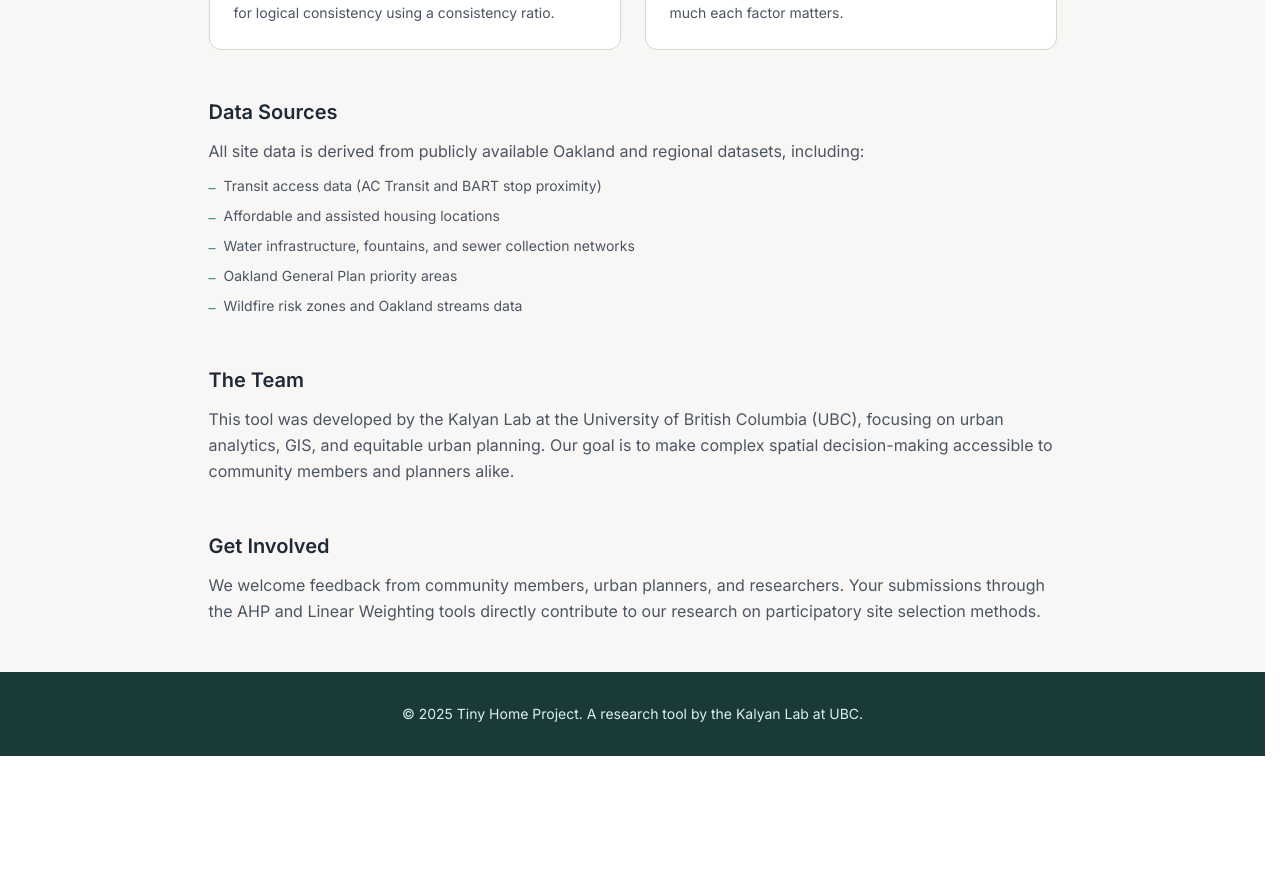
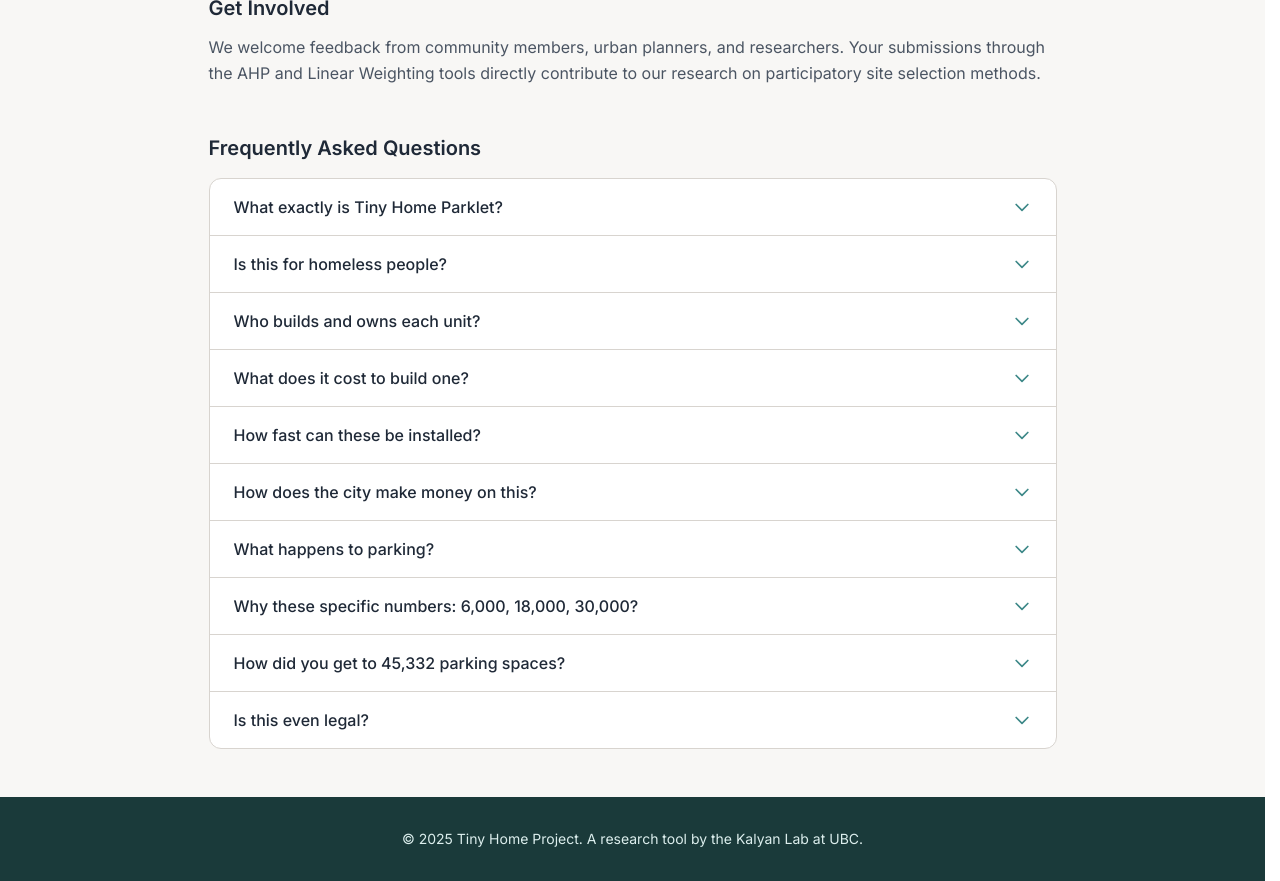
Before and after one commit to SonjiaD/tinyhomeproject, a React (Vite) app in the folder frontend/: page /about in a window 1280 px wide. Shown: the part 1540-2421 px from the top of the page. Before the commit the page ends 2296 px from the top, so only its background shows below. Built offline with nearby package versions, Linux system fonts and the light colour scheme; the HTML template or start-up script is replaced by a standard one.

Commit message:
-updating about page by condensing image to make it render faster when going to website -adding FAQ with answers from Adam (this is part of the large redesign of the website based on Adam's request) -updating about page by removing the info about MCDM (since we are not using this anymore)

```diff
--- /dev/null
+++ b/frontend/src/components/FAQSection.tsx
@@ -0,0 +1,216 @@
+import { useState } from 'react'
+
+interface FAQItem {
+  question: string
+  answer: React.ReactNode
+}
+
+const faqItems: FAQItem[] = [
+  {
+    question: 'What exactly is Tiny Home Parklet?',
+    answer: (
+      <p>
+        A factory-built home, usually around 200 square feet, with a full kitchen, bathroom, and
+        electrical hookup. Park Models is the legal term, they are built to California HCD Title 25
+        standards and ANSI 119.5. They're technically transportable structures on a chassis, which
+        means they don't require a foundation. These are not sleeping cabins or shelter beds. They
+        are full residential units, studio apartments on wheels. The Parklet part is a small fenced
+        enclosure around the home.
+      </p>
+    ),
+  },
+  {
+    question: 'Is this for homeless people?',
+    answer: (
+      <p>
+        No. These are market-rate rental units, built and owned by the adjacent property owner,
+        rented like any other apartment. Adding 6,000 to 30,000 new market-rate rentals to
+        Oakland's housing stock relieves price pressure across the entire market, which over time
+        helps everyone, including people at risk of becoming homeless. But the units themselves are
+        just housing, for anyone who wants to rent one. Coincidentally, 6,000 is more than the most
+        recently published point-in-time homeless count in 2024.
+      </p>
+    ),
+  },
+  {
+    question: 'Who builds and owns each unit?',
+    answer: (
+      <>
+        <p className="mb-3">
+          The property owner whose lot sits across the sidewalk from the parking space. They invest
+          the ~$100,000 to install and connect the unit, and they collect the rent, same legal and
+          financial structure as building an ADU in your backyard, just on the parking strip out
+          front. The city's role is to permit the use, set the standards, and collect the tax
+          revenue. This is probably the most straightforward approach, but other options could be:
+        </p>
+        <ul className="space-y-1 text-sm">
+          <li className="flex items-start gap-2">
+            <span className="text-primary-500 mt-0.5 shrink-0">-</span>
+            City-owned and rented
+          </li>
+          <li className="flex items-start gap-2">
+            <span className="text-primary-500 mt-0.5 shrink-0">-</span>
+            Private developer with a city concession
+          </li>
+          <li className="flex items-start gap-2">
+            <span className="text-primary-500 mt-0.5 shrink-0">-</span>
+            Individual occupant who owns the home and pays a "lot lease" to the city (the
+            mobilehome/RV park model)
+          </li>
+          <li className="flex items-start gap-2">
+            <span className="text-primary-500 mt-0.5 shrink-0">-</span>
+            Or maybe you have another idea?
+          </li>
+        </ul>
+      </>
+    ),
+  },
+  {
+    question: 'What does it cost to build one?',
+    answer: (
+      <p>
+        Roughly $80,000 for the factory-built unit, plus ~$20,000 for site prep and utility
+        hookup. Total: ~$100,000 per finished, occupiable home. Compare that to the
+        $150,000–$300,000 median for a California ADU or $600,000–$1,000,000+ for a Bay Area
+        apartment unit.
+      </p>
+    ),
+  },
+  {
+    question: 'How fast can these be installed?',
+    answer: (
+      <p>
+        6–10 weeks per unit, start to finish. The entire 6,000-unit deployment could be completed
+        faster than the permit review on a single conventional apartment building. There is no other
+        intervention available to Oakland that delivers occupiable housing this fast.
+      </p>
+    ),
+  },
+  {
+    question: 'How does the city make money on this?',
+    answer: (
+      <>
+        <p className="mb-3">
+          Two recurring revenues per unit: the Business License Tax on rental income (Oakland's
+          standard 1.395% of gross rents) and the Rent Adjustment Program fee ($101 per unit
+          annually). At $1,000/month rent:
+        </p>
+        <ul className="space-y-2 text-sm mb-3">
+          <li className="flex items-start gap-2">
+            <span className="text-primary-500 mt-0.5 shrink-0">-</span>
+            <span>
+              <span className="font-medium">6,000 units:</span> ~$1.6 million/year in new municipal
+              revenue ($72M gross rents × 1.395% = $1,004,400 BLT; 6,000 × $101 = $606,000 RAP fees)
+            </span>
+          </li>
+          <li className="flex items-start gap-2">
+            <span className="text-primary-500 mt-0.5 shrink-0">-</span>
+            <span>
+              <span className="font-medium">18,000 units:</span> ~$4.8 million/year
+            </span>
+          </li>
+          <li className="flex items-start gap-2">
+            <span className="text-primary-500 mt-0.5 shrink-0">-</span>
+            <span>
+              <span className="font-medium">30,000 units:</span> ~$8.1 million/year
+            </span>
+          </li>
+        </ul>
+        <p>All funded by housing that didn't exist before, on land the city already owns.</p>
+      </>
+    ),
+  },
+  {
+    question: 'What happens to parking?',
+    answer: (
+      <p>
+        On-street parking is a small fraction of total parking in Oakland. The vast majority sits
+        in private driveways, garages, surface lots, and structures, and most cars in Oakland don't
+        sleep on the street. Research by parking economists has consistently found this pattern
+        across U.S. cities. If we wanted to compensate further, a portion of the new tax revenue
+        could fund neighborhood-permit-only structured parking, paid for by the new housing the
+        spaces became.
+      </p>
+    ),
+  },
+  {
+    question: 'Why these specific numbers: 6,000, 18,000, 30,000?',
+    answer: (
+      <p>
+        California's state-mandated housing target for Oakland is 26,251 units by 2031, of which
+        Oakland has permitted 3,614. 6,000 units is a meaningful demonstration and just higher than
+        the most recent point in time count of homeless on the streets. 18,000 closes the projected
+        shortfall. 30,000 pushes Oakland's rental vacancy rate from ~4% to a healthy 6–7%, the
+        level at which Austin and Minneapolis, both of which sustained heavy construction over the
+        last five years, saw their real rents begin to fall.
+      </p>
+    ),
+  },
+  {
+    question: 'How did you get to 45,332 parking spaces?',
+    answer: (
+      <p>
+        Each rectangle represents one 30 ft × 10 ft tiny home parking spot, oriented parallel to
+        its street. Spots are packed along every eligible block with a 20 ft clearance at each end
+        (California Daylighting Law, AB 413).
+      </p>
+    ),
+  },
+  {
+    question: 'Is this even legal?',
+    answer: (
+      <p>
+        Not yet. That's the point of this campaign. The pieces all exist: California has codes for
+        the unit (HCD Title 25 park trailer standards), codes for clustered residential utility
+        hookups (Special Occupancy Park standards), Oakland allows this model of housing on private
+        property under the VRF ordinance and Oakland has a parklet permit program for restaurants.
+        What's missing is the ordinance that combines them for residential use on the public
+        right-of-way. Building consensus on where people want this to happen is step one toward
+        making that ordinance possible. That's where your use of this tool comes in.
+      </p>
+    ),
+  },
+]
+
+function FAQItem({ question, answer }: FAQItem) {
+  const [open, setOpen] = useState(false)
+
+  return (
+    <div className="border-b border-border last:border-b-0">
+      <button
+        onClick={() => setOpen(!open)}
+        className="w-full flex items-center justify-between gap-4 px-6 py-4 text-left hover:bg-surface-muted transition-colors"
+        aria-expanded={open}
+      >
+        <span className="font-medium text-gray-800">{question}</span>
+        <svg
+          className={`shrink-0 w-5 h-5 text-primary-500 transition-transform duration-200 ${open ? 'rotate-180' : ''}`}
+          fill="none"
+          viewBox="0 0 24 24"
+          stroke="currentColor"
+          strokeWidth={2}
+        >
+          <path strokeLinecap="round" strokeLinejoin="round" d="M19 9l-7 7-7-7" />
+        </svg>
+      </button>
+      {open && (
+        <div className="px-6 py-5 text-gray-600 leading-relaxed text-sm">
+          {answer}
+        </div>
+      )}
+    </div>
+  )
+}
+
+export function FAQSection() {
+  return (
+    <section>
+      <h2 className="text-xl font-semibold text-gray-800 mb-4">Frequently Asked Questions</h2>
+      <div className="bg-white rounded-xl border border-border overflow-hidden">
+        {faqItems.map((item) => (
+          <FAQItem key={item.question} question={item.question} answer={item.answer} />
+        ))}
+      </div>
+    </section>
+  )
+}
--- a/frontend/src/pages/AboutPage.tsx
+++ b/frontend/src/pages/AboutPage.tsx
@@ -1,5 +1,6 @@
 import { PageHeader } from '../components/PageHeader'
 import { Footer } from '../components/Footer'
+import { FAQSection } from '../components/FAQSection'
 
 export default function AboutPage() {
   return (
@@ -31,9 +32,11 @@ export default function AboutPage() {
           </p>
           <div className="rounded-xl overflow-hidden border border-border shadow-sm">
             <img
-              src="/tinyHomeParklet.png"
+              src="/tinyHomeParklet.webp"
               alt="A tiny yellow home with a white picket fence on an Oakland street"
               className="w-full"
+              loading="eager"
+              fetchPriority="high"
             />
           </div>
           <p className="mt-2 text-xs text-gray-400">
@@ -41,7 +44,8 @@ export default function AboutPage() {
           </p>
         </section>
 
-        <section>
+        {/* currently this section is commented out since we are not planning to use AHP or MCDM anymore in data collection */}
+        {/* <section>
           <h2 className="text-xl font-semibold text-gray-800 mb-3">Our Approach</h2>
           <p className="text-gray-600 leading-relaxed mb-6">
             We use Multi-Criteria Decision Making (MCDM) methods to rank potential sites based on
@@ -65,7 +69,7 @@ export default function AboutPage() {
               </p>
             </div>
           </div>
-        </section>
+        </section> */}
 
         <section>
           <h2 className="text-xl font-semibold text-gray-800 mb-3">Data Sources</h2>
@@ -113,6 +117,8 @@ export default function AboutPage() {
             research on participatory site selection methods.
           </p>
         </section>
+
+        <FAQSection />
       </div>
 
       <Footer />
--- a/frontend/src/pages/HomePage.tsx
+++ b/frontend/src/pages/HomePage.tsx
@@ -45,7 +45,7 @@ export default function HomePage() {
     <div className="flex flex-col min-h-screen">
       {/* Hero */}
       <section className="bg-primary-900 text-white">
-        <div className="max-w-6xl mx-auto px-6 py-20 md:py-28">
+        <div className="max-w-6xl mx-auto px-6 py-12 md:py-16">
           <p className="text-xs font-semibold uppercase tracking-wider text-primary-200 mb-3">
             Oakland, CA &mdash; Community-Driven Site Selection
           </p>
@@ -57,7 +57,7 @@ export default function HomePage() {
             tiny home villages, balancing transit access, infrastructure, and
             community priorities.
           </p>
-          <div className="mt-8 flex flex-wrap gap-3">
+          {/* <div className="mt-8 flex flex-wrap gap-3">
             <button
               onClick={() => navigate('/ahp')}
               className="px-6 py-2.5 bg-accent-600 hover:bg-accent-500 text-white font-medium rounded-lg transition-colors"
@@ -70,12 +70,12 @@ export default function HomePage() {
             >
               Linear Weighting
             </button>
-          </div>
+          </div> */}
         </div>
       </section>
 
       {/* How it works */}
-      <section className="bg-surface-page py-16">
+      {/* <section className="bg-surface-page py-16">
         <div className="max-w-6xl mx-auto px-6">
           <h2 className="text-xl font-semibold text-gray-800 mb-8 text-center">
             How it works
@@ -93,7 +93,7 @@ export default function HomePage() {
             ))}
           </div>
         </div>
-      </section>
+      </section> */}
 
       {/* Map */}
       <section className="bg-surface-muted py-16">
```
Also changed, not shown: frontend/public/tinyHomeParklet.webp (added), 1 other file (tests, documents, lock files or other folders).
